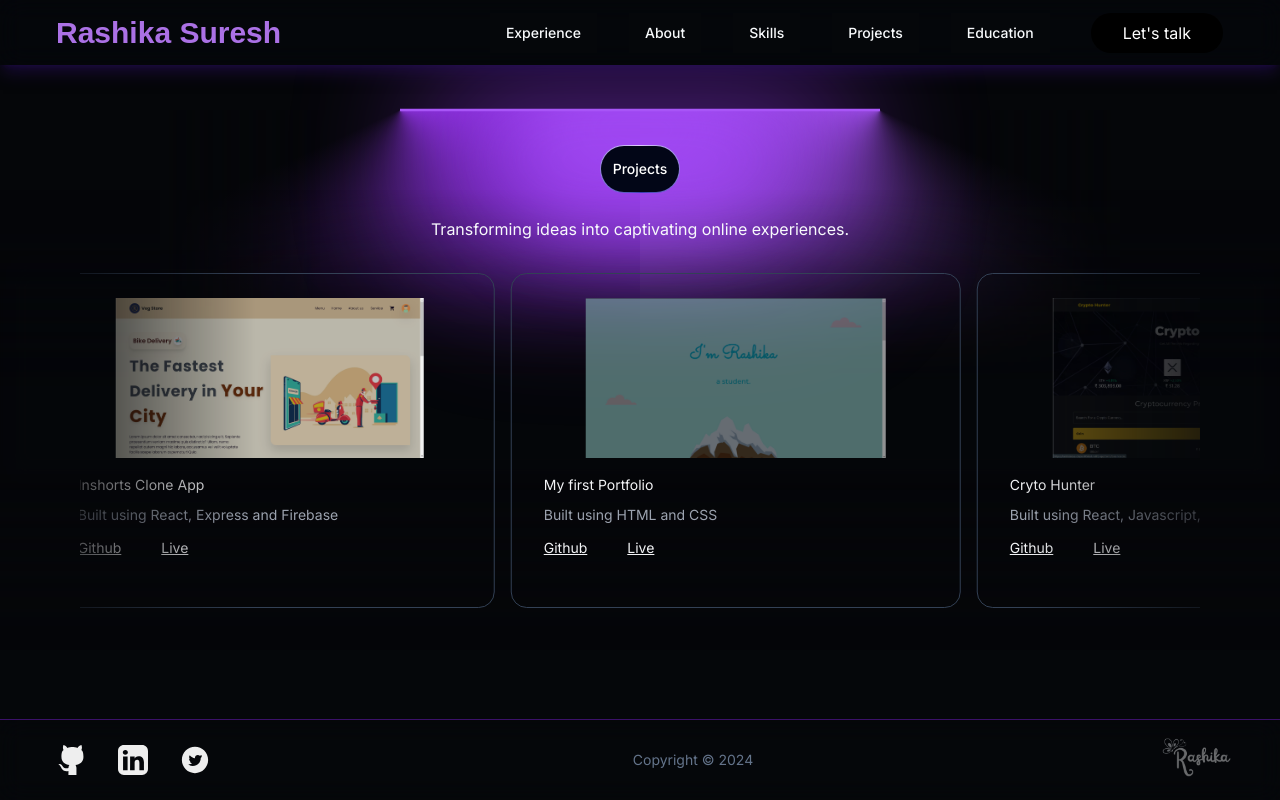
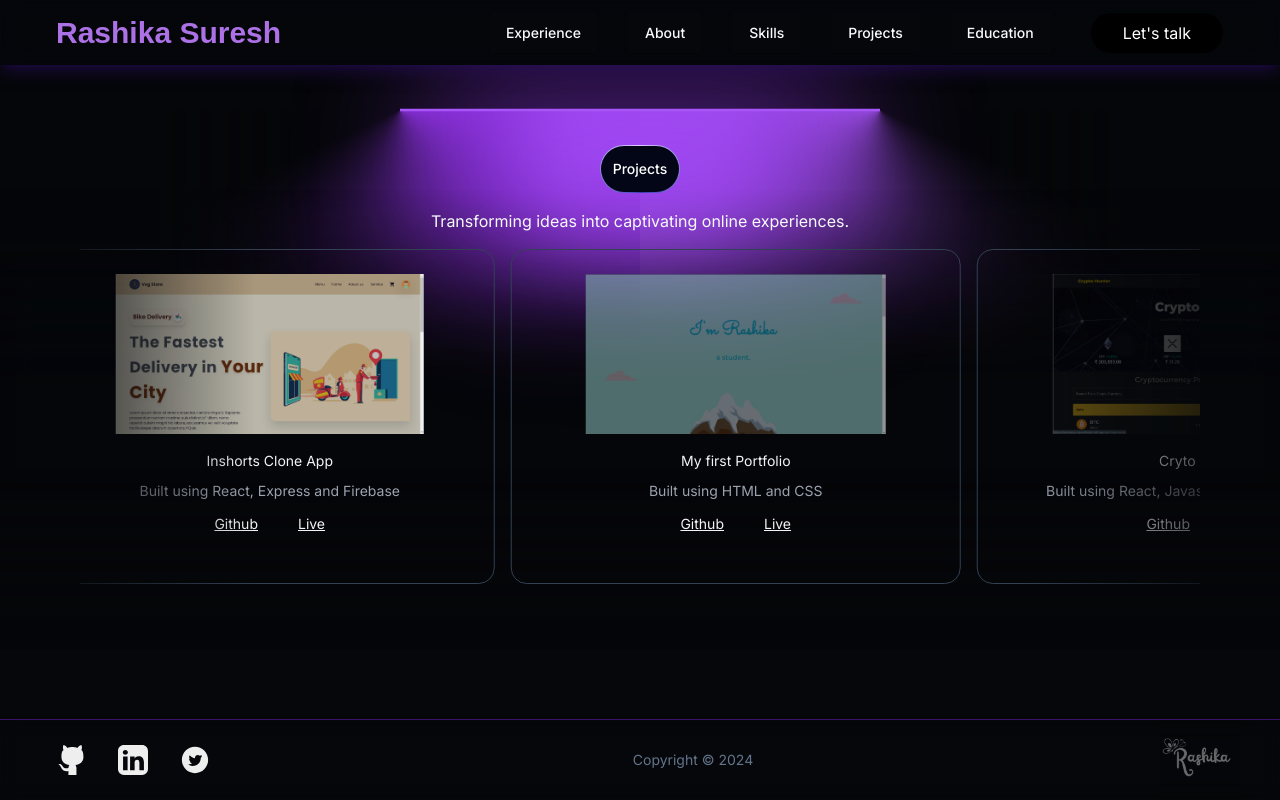
Before and after one commit to Rashika258/portfolio, a Next.js app: page /projects in a window 1280 px wide. Built offline with nearby package versions, Linux system fonts and the light colour scheme; a web font is replaced by a local one.

Commit message:
projects changes

```diff
--- a/app/projects/page.tsx
+++ b/app/projects/page.tsx
@@ -13,9 +13,9 @@ export default function Projects() {
       <div className="hidden xl:block absolute w-full h-[calc(100vh-145px)]  inset-0 mt-[-215px]">
         <Lamp />
       </div>
-      <div className=" md:mt-[2rem] rounded-md flex flex-col antialiased items-center md:justify-center relative overflow-hidden w-full">
-        <HeaderText text={"Projects"} className="md:justify-center pt-4" />
-        <SubHeaderText text={' Transforming ideas into captivating online experiences.'} />
+      <div className=" xl:mt-[2rem] rounded-md flex flex-col antialiased items-center md:justify-center relative overflow-hidden w-full">
+        <HeaderText text={"Projects"} className="md:justify-center py-0 md:pt-4" />
+        <SubHeaderText text={' Transforming ideas into captivating online experiences.'} className="pb-0" />
         <InfiniteMovingCards items={projects} direction="right" speed="slow" />
       </div>
     </div>
--- a/components/ui/infinite-moving-cards.tsx
+++ b/components/ui/infinite-moving-cards.tsx
@@ -120,7 +120,7 @@ export const InfiniteMovingCards = ({
                   />
                 </Link>
               </motion.div>
-              <blockquote className="flex w-full flex-col items-start justify-start py-4">
+              <blockquote className="flex w-full flex-col items-center justify-center py-4">
                 <div
                   aria-hidden="true"
                   className="user-select-none -z-1 pointer-events-none absolute -left-0.5 -top-0.5 h-[calc(100%_+_4px)] w-[calc(100%_+_4px)]"
@@ -136,7 +136,7 @@ export const InfiniteMovingCards = ({
                   </span>
                 </div>
 
-                <div className="flex w-full py-2 items-center ">
+                <div className="flex w-full py-2 items-center  justify-center">
                   <Link href={item?.githubLink} target="blank">
                     <span className=" text-sm mr-10 hover:text-gray-500 leading-[1.6] text-gray-100  underline font-normal">
                       Github
```
